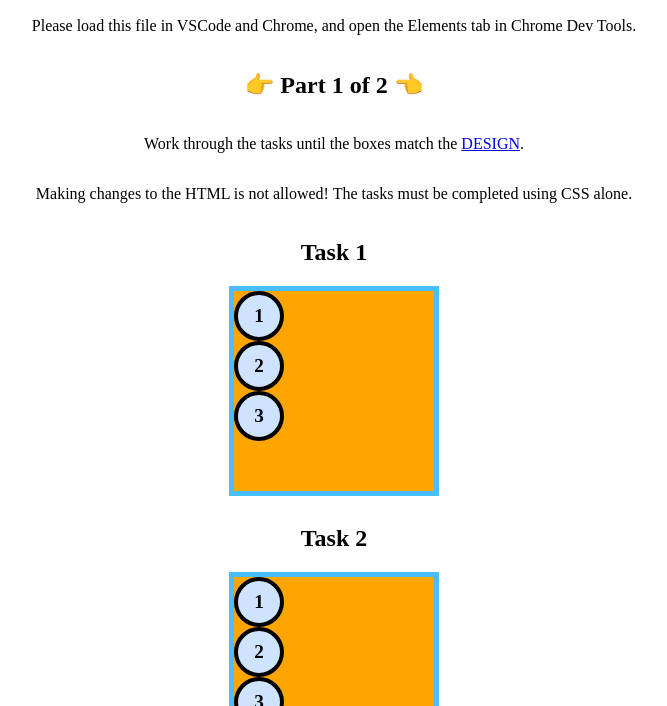
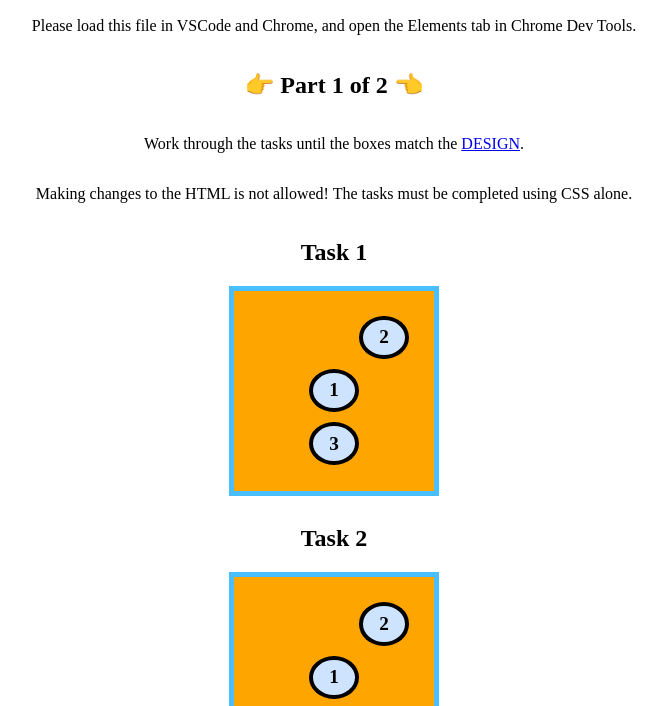
Before and after one commit to bloominstituteoftechnology/module-project-html-and-css-iii-ihenry1987, a plain HTML site: page index.html in a window 1280 px wide. Shown: the part 87-793 px from the top of the page, without its empty margins (306-973 px from the left). Drawn offline with Linux system fonts and the light colour scheme.

Commit message:
Module 4 project

```diff
--- a/index.html
+++ b/index.html
@@ -57,26 +57,102 @@
 
     /* 👉 Task 1 - [HINT] only the flex container needs to be manipulated */
 
+    [id^=flexContainer] {
+    display: flex;
+    justify-content: space-between;
+    align-items: center;
+    }
+
     /* 👉 Task 2 - [HINT] the flex container needs to change direction */
+
+    [id^=flexContainer] {
+    flex-direction: column;
+      }
 
     /* 👉 Task 3 - [HINT] the flex direction can be reversed */
 
+    [id^=flexContainer] {
+    flex-direction: column-reverse;
+    }
+
     /* 👉 Task 4 - [HINT] the flex items need a new order */
+
+    .flexItem:nth-child(1) {
+    order: 2;
+  }
+.flexItem:nth-child(2) {
+    order: 3;
+  }
+.flexItem:nth-child(3) {
+    order: 1;
+  }
 
     /* 👉 Task 5 - [HINT] research align-self */
 
+    .flexItem:nth-child(2) {
+    align-self: flex-end;
+    }
+
+
     /* 👉 Task 6 - [HINT] flex items can be flex containers */
+
+    .flexItem {
+    display: flex;
+    justify-content: center;
+    align-items: center;
+    }
 
     /* 👉 Task 7 - [HINT] research flex-grow */
 
+    .flexItem:nth-child(1) {
+    flex-grow: 2;
+    }
+.flexItem:nth-child(2) {
+    flex-grow: 1;
+    }
+.flexItem:nth-child(3) {
+    flex-grow: 3;
+    }
+
+
     /* 👉 Task 8 - [HINT] you got this! */
 
+    [id^=flexContainer] {
+    padding: 20px;
+}
+
+.flexItem {
+    margin: 5px;
+}
 
     /*
     👉 Part 2 of 2 👈
     Revisit the Module Project of HTML & CSS II and re-style it using Flexbox.
     Prior to starting, remove the "inline-block" declarations, which were a workaround to make divs fall in rows.
     */
+    .container {
+    display: flex;
+    flex-wrap: wrap;
+}
+
+.item {
+    flex: 1 1 200px;
+    margin: 10px;
+}
+
+.container {
+    justify-content: space-around;
+    align-items: stretch;
+}
+
+
+.item {
+    background-color: #f0f0f0;
+    padding: 20px;
+    border: 1px solid #ccc;
+    border-radius: 5px;
+}
+
 
     /* ❗ 👉 WORK ABOVE THIS LINE! */
     /* ❗ 👉 WORK ABOVE THIS LINE! */
```
